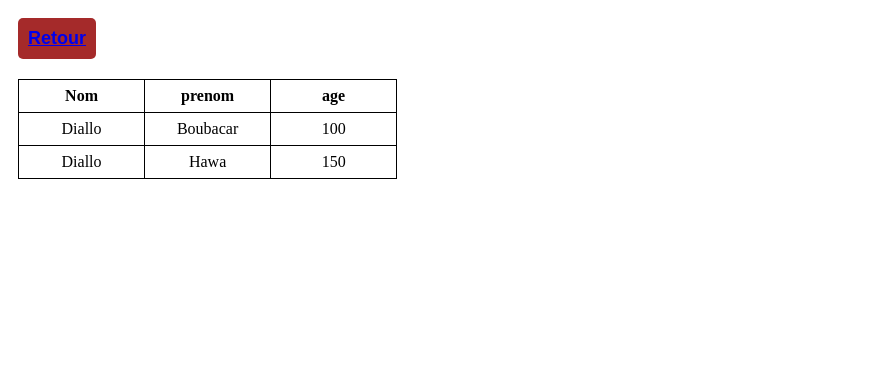
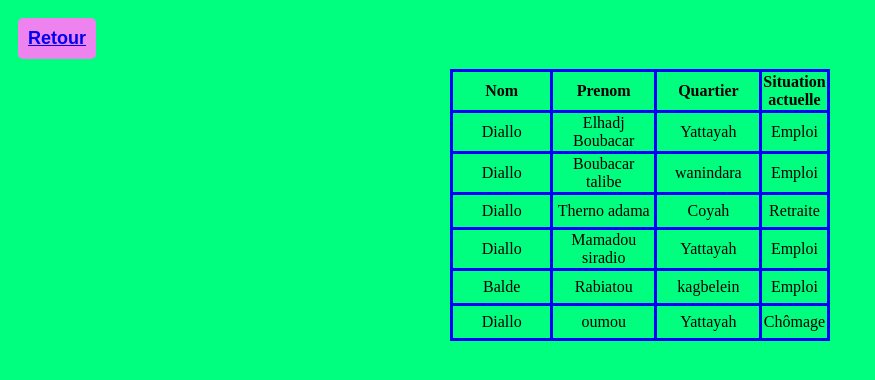
Before and after one commit to ElhadjBoubacar/Mini, a plain HTML site: page tab.html in a window 1280 px wide. Shown: the whole page, without its empty margins (0-875 px from the left). Drawn offline with Linux system fonts and the light colour scheme.

Commit message:
je modifier tous mes file

```diff
--- a/Style.css
+++ b/Style.css
@@ -15,7 +15,7 @@ input{
     cursor: pointer;
     border: none;
 }
-button{
+.btnform{
     padding: 10px;
     margin: 10px;
     font-size: large;
@@ -25,16 +25,32 @@ button{
     color: white;
     border: none;
 }
+button{
+    padding: 10px;
+    margin: 10px;
+    font-size: large;
+    background-color:blueviolet;
+    font-weight: bold;
+    border-radius: 5px;
+    border: none;
+}
+
 .tab,th,td{
-    border: solid 1px black;
+    border: solid 3px blue;
     border-collapse:collapse;
     width: 30%;
     height: 30px;
     text-align: center;
-    margin: 10px;
+    margin-left: 35%;
+}
+.for{
+    background-color: coral;
+}
+.tabb{
+    background-color: springgreen;
 }
 .bob{
-    background-color: lightgreen;
+    background-color:dodgerblue;
 }
 img{
     position: absolute;
@@ -42,17 +58,20 @@ img{
     height: 80%;
     justify-content: center;
     margin-left: 188px;
+    border: solid 5px violet;
+    border-radius: 10px;
 }
 h3:hover{
     color:yellow;
-    transform: translateX(10px);
-    transition-duration: 3s;
+    transform: translateX(15px);
+    transition-duration: 1s;
     width: 17%;
 }
 h3{
     border: solid 5px violet;
-    width: 15%;
+    width: 18%;
     border-radius: 0px 8px 8px 0px;
-    margin: 8px;
+    margin-top:50px;
+    margin-left:8px;
     padding: 5px;
 }
--- a/tab.html
+++ b/tab.html
@@ -5,27 +5,55 @@
     <meta http-equiv="X-UA-Compatible" content="IE=edge">
     <meta name="viewport" content="width=device-width, initial-scale=1.0">
     <link rel="stylesheet" href="Style.css">
-    <title>titre-tab</title>
+    <title>tab</title>
 </head>
-<body>
+<body class="tabb">
     <table class="tab">
-        <button style="background-color: brown;"> <a href="Flech.html">Retour</a> </button>
+        <button style="background-color:violet"><a href="Flech.html">Retour</a></button>
         <thead>
             <th>Nom</th>
-            <th>prenom</th>
-            <th>age</th>
+            <th>Prenom</th>
+            <th>Quartier</th>
+            <th>Situation actuelle</th>
         </thead>
         <tbody>
             <tr>
                 <td>Diallo</td>
-                <td>Boubacar</td>
-                <td>100</td>
+                <td>Elhadj Boubacar</td>
+                <td>Yattayah</td>
+                <td>Emploi</td>
             </tr>
             <tr>
                 <td>Diallo</td>
-                <td>Hawa</td>
-                <td>150</td>
+                <td>Boubacar talibe</td>
+                <td>wanindara</td>
+                <td>Emploi</td>
             </tr>
+            <tr>
+                <td>Diallo</td>
+                <td>Therno adama</td>
+                <td>Coyah</td>
+                <td>Retraite</td>
+            </tr>
+            <tr>
+                <td>Diallo</td>
+                <td>Mamadou siradio</td>
+                <td>Yattayah</td>
+                <td>Emploi</td>
+            </tr>
+            <tr>
+                <td>Balde</td>
+                <td>Rabiatou</td>
+                <td>kagbelein</td>
+                <td>Emploi</td>
+            </tr>
+            <tr>
+                <td>Diallo</td>
+                <td>oumou</td>
+                <td>Yattayah</td>
+                <td>Chômage</td>
+            </tr>
+
         </tbody>
     </table>
 </body>
```
Also changed, not shown: Flech.html (+3 -3 lines), form.html (+4 -4 lines), index.html (+1 -1 lines).
